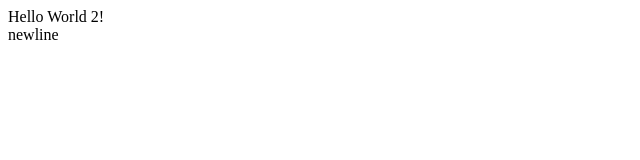
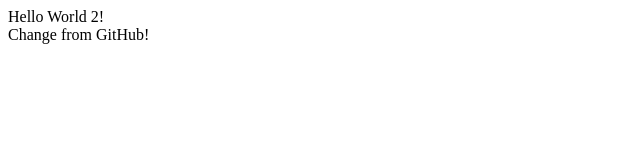
Before and after one commit to chocolateduc/learning-git, a plain HTML site: page test.html in a window 1280 px wide. Shown: the full height of the page, 0-640 px from the left. Drawn offline with Linux system fonts and the light colour scheme.

Commit message:
Update test.html
Test merging!

```diff
--- a/test.html
+++ b/test.html
@@ -4,5 +4,5 @@
 	</header>
 	<body>
 		Hello World 2!<br>
-	newline<br>
+	Change from GitHub!<br>
 	</body>
```
